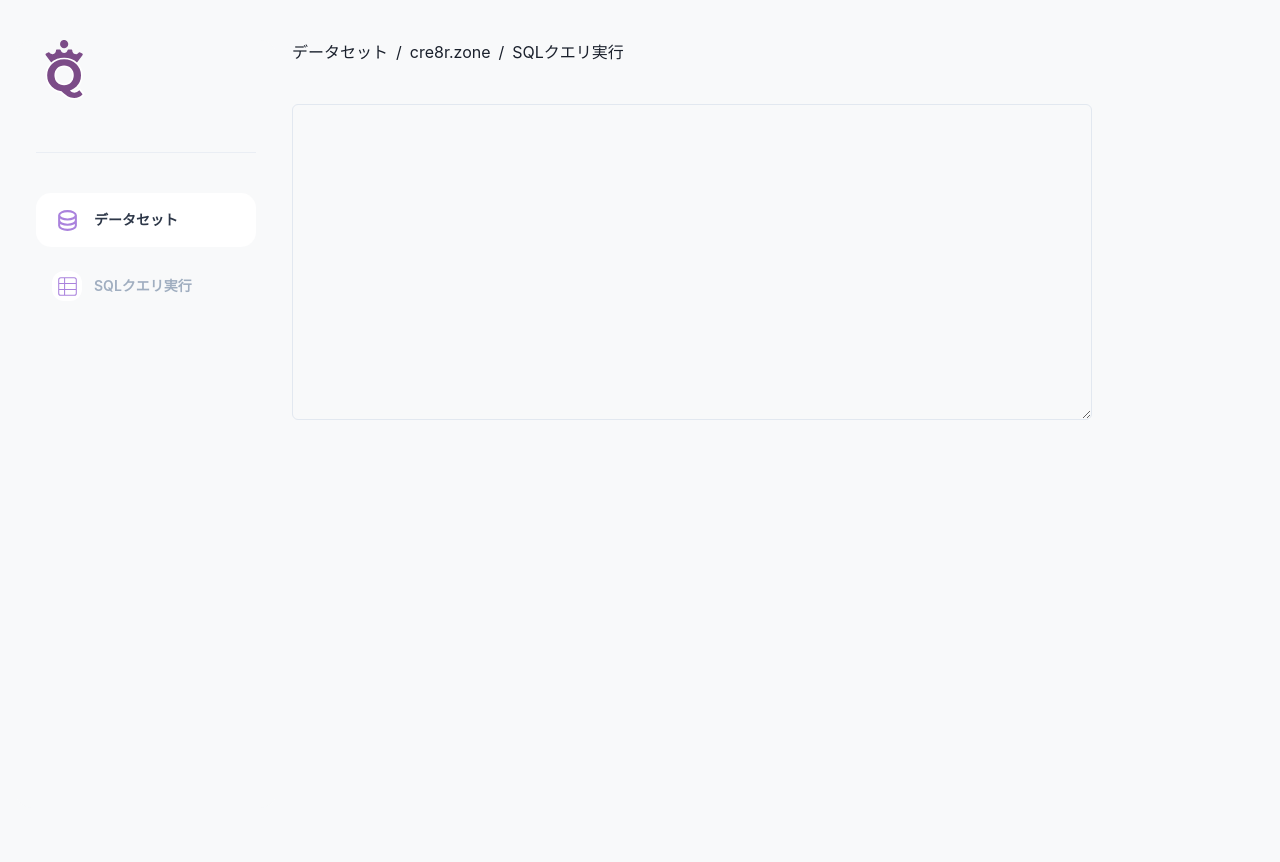
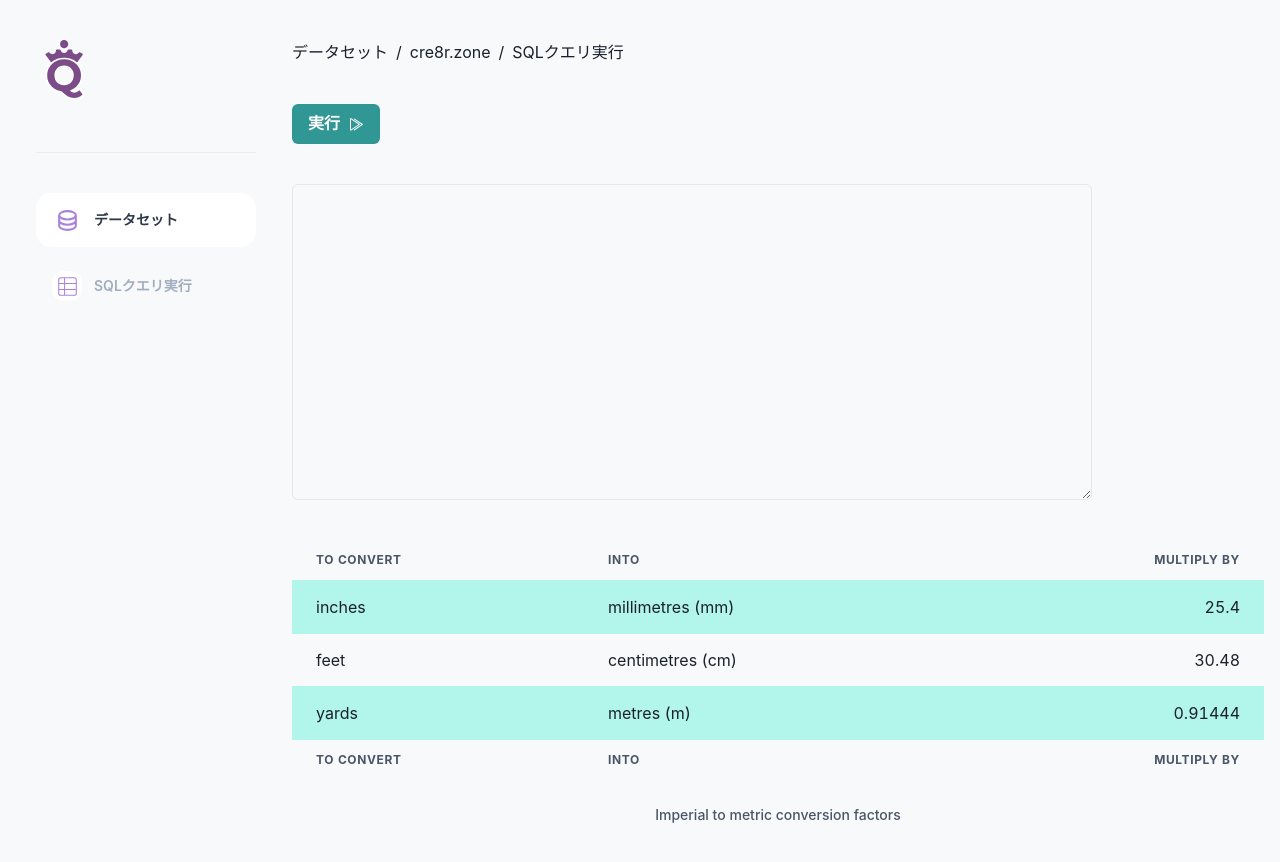
Before and after one commit to deBroglieeeen/DataQueen, a Next.js app: page / in a window 1280 px wide. Shown: the top 862 px of the page. Built offline with nearby package versions, Linux system fonts and the light colour scheme.

Commit message:
add query runner Query result

```diff
--- a/package.json
+++ b/package.json
@@ -13,6 +13,7 @@
     "@chakra-ui/react": "^2.3.5",
     "@emotion/react": "^11",
     "@emotion/styled": "^11",
+    "@fontsource/noto-sans-jp": "^4.5.12",
     "framer-motion": "^6",
     "icons": "^1.0.0",
     "next": "12.1.6",
--- /dev/null
+++ b/src/components/QueryResult.tsx
@@ -0,0 +1,55 @@
+import {
+  TableContainer,
+  Table,
+  TableCaption,
+  Tr,
+  Thead,
+  Td,
+  Tbody,
+  Th,
+  Tfoot,
+} from '@chakra-ui/react'
+import React from 'react'
+
+const QueryResult: React.VFC = () => {
+  return (
+    <TableContainer marginTop='40px'>
+      <Table variant='striped' colorScheme='teal'>
+        <TableCaption>Imperial to metric conversion factors</TableCaption>
+        <Thead>
+          <Tr>
+            <Th>To convert</Th>
+            <Th>into</Th>
+            <Th isNumeric>multiply by</Th>
+          </Tr>
+        </Thead>
+        <Tbody>
+          <Tr>
+            <Td>inches</Td>
+            <Td>millimetres (mm)</Td>
+            <Td isNumeric>25.4</Td>
+          </Tr>
+          <Tr>
+            <Td>feet</Td>
+            <Td>centimetres (cm)</Td>
+            <Td isNumeric>30.48</Td>
+          </Tr>
+          <Tr>
+            <Td>yards</Td>
+            <Td>metres (m)</Td>
+            <Td isNumeric>0.91444</Td>
+          </Tr>
+        </Tbody>
+        <Tfoot>
+          <Tr>
+            <Th>To convert</Th>
+            <Th>into</Th>
+            <Th isNumeric>multiply by</Th>
+          </Tr>
+        </Tfoot>
+      </Table>
+    </TableContainer>
+  )
+}
+
+export { QueryResult }
--- a/src/components/QueryRunner.tsx
+++ b/src/components/QueryRunner.tsx
@@ -1,11 +1,16 @@
 import { Textarea, Box, Button } from '@chakra-ui/react'
+import { VscRunAll } from 'react-icons/vsc'
 import React from 'react'
 
 const QueryRunner: React.VFC = () => {
   return (
     <>
       <Box marginTop='40px'>
-        <Box display='flex'></Box>
+        <Box display='flex' marginBottom='40px'>
+          <Button colorScheme='teal' rightIcon={<VscRunAll />}>
+            実行
+          </Button>
+        </Box>
         <Textarea width='100vh' minH='316px'></Textarea>
       </Box>
     </>
--- a/src/pages/_app.tsx
+++ b/src/pages/_app.tsx
@@ -1,5 +1,7 @@
 import type { AppProps } from 'next/app'
 import { ChakraProvider } from '@chakra-ui/react'
+import '@fontsource/noto-sans-jp/400.css'
+import '@fontsource/noto-sans-jp/700.css'
 
 function MyApp({ Component, pageProps }: AppProps) {
   return (
--- a/src/pages/index.tsx
+++ b/src/pages/index.tsx
@@ -3,6 +3,7 @@ import type { NextPage } from 'next'
 import { Layout } from '../components/Layout'
 import { QueryRunner } from '../components/QueryRunner'
 import { Header } from '../components/Header'
+import { QueryResult } from '../components/QueryResult'
 
 const Home: NextPage = () => {
   return (
@@ -11,6 +12,7 @@ const Home: NextPage = () => {
         <Box marginTop='40px'>
           <Header></Header>
           <QueryRunner></QueryRunner>
+          <QueryResult></QueryResult>
         </Box>
       </Layout>
     </>
```
Also changed, not shown: src/styles/button.ts (added, +37 -0 lines), src/styles/theme.ts (added, +25 -0 lines), 1 other file (tests, documents, lock files or other folders).
